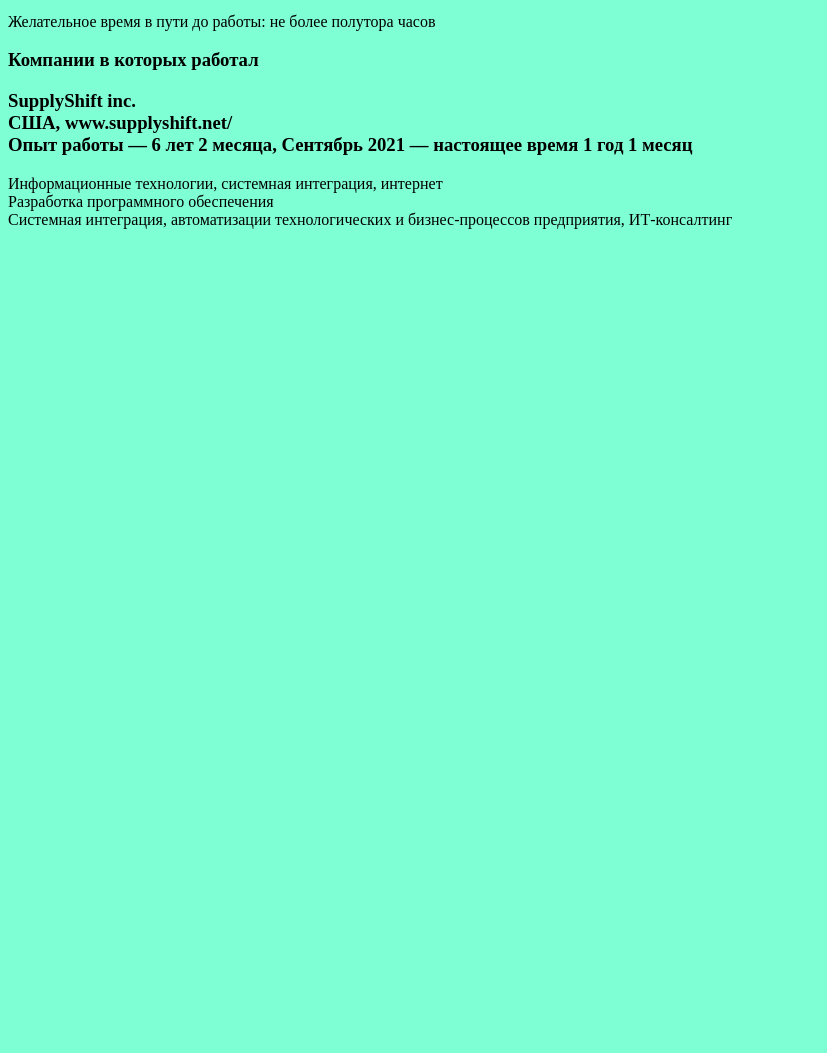
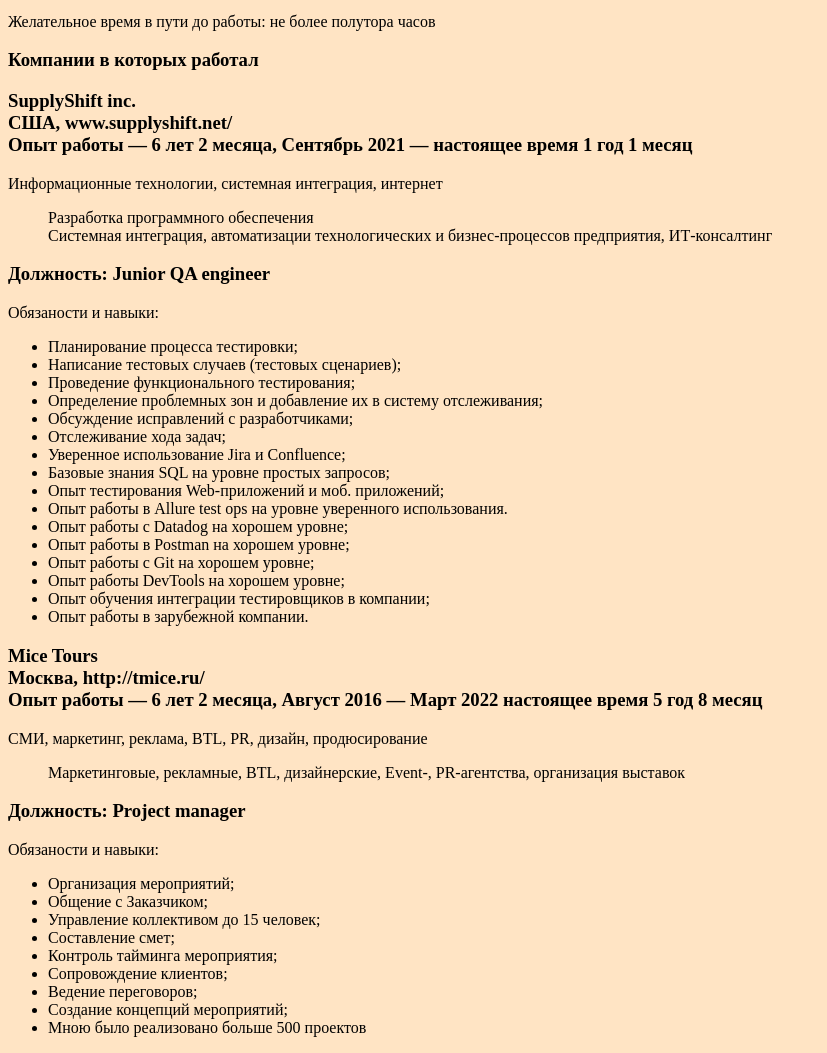
Before and after one commit to ShabelnikK/resume, a plain HTML site: page resume/index.html in a window 1280 px wide. Shown: the part 508-1561 px from the top of the page, without its empty margins (0-827 px from the left). Before the commit the page ends 800 px from the top, so only its background shows below. Drawn offline with Linux system fonts and the light colour scheme.

Commit message:
new information

```diff
--- a/css/styles.css
+++ b/css/styles.css
@@ -1,3 +1,3 @@
     body{
-        background-color: aquamarine;
+        background-color: bisque;
     }
--- a/resume/index.html
+++ b/resume/index.html
@@ -10,12 +10,12 @@
     <img src="" alt="">
         <p>Мужчина, 24 года, родился 13 марта 1998</p>
      <h3> Как со мной связаться: </h3>
-        <p>
-            Tel: +7 (915) 1964817 — предпочитаемый способ связи<br>
-            Email: shabelnikkv@gmail.com<br>
-            Telegram:<a href="https://t.me/skvmf" target="_blank">@SKVMF</a><br>
-            ВК: <a href=https://vk.com/k.v.shabelnik target="_blank">Шабельник К.В.</a>
-        </p>
+        <ul>
+            <li>Tel: +7 (915) 1964817 — предпочитаемый способ связи</li>
+            <li>Email: shabelnikkv@gmail.com</li>
+            <li>Telegram:<a href="https://t.me/skvmf" target="_blank">@SKVMF</a></li>
+            <li>ВК:<a href=https://vk.com/k.v.shabelnik target="_blank">Шабельник К.В.</a></li>
+        </ul>
         <p>
             Проживает: Москва<br>
         Гражданство: Россия, есть разрешение на работу: Россия<br>
@@ -36,10 +36,52 @@
         Опыт работы — 6 лет 2 месяца, Сентябрь 2021 — настоящее время 1 год 1 месяц</h3>
         <p>
             Информационные технологии, системная интеграция, интернет <br>
-            Разработка программного обеспечения <br>
-            Системная интеграция, автоматизации технологических и бизнес-процессов предприятия, ИТ-консалтинг
+        <ul>
+        Разработка программного обеспечения<br>
+        Системная интеграция, автоматизации технологических и бизнес-процессов предприятия, ИТ-консалтинг
+        </ul>
+
         </p>
-
+    <h3>Должность: Junior QA engineer</h3>
+        <p> Обязаности и навыки:</p>
+        <ul>
+            <li>Планирование процесса тестировки;</li>
+            <li>Написание тестовых случаев (тестовых сценариев);</li>
+            <li>Проведение функционального тестирования;</li>
+            <li>Определение проблемных зон и добавление их в систему отслеживания;</li>
+            <li>Обсуждение исправлений с разработчиками;</li>
+            <li>Отслеживание хода задач;
+            <li>Уверенное использование Jira и Confluence;</li>
+            <li>Базовые знания SQL на уровне простых запросов;</li>
+            <li>Опыт тестирования Web-приложений и моб. приложений;</li>
+            <li>Опыт работы в Allure test ops на уровне уверенного использования.</li>
+            <li>Опыт работы с Datadog на хорошем уровне;</li>
+            <li>Опыт работы в Postman на хорошем уровне;</li>
+            <li>Опыт работы с Git на хорошем уровне;</li>
+            <li>Опыт работы DevTools на хорошем уровне;</li>
+            <li>Опыт обучения интеграции тестировщиков в компании;</li>
+            <li>Опыт работы в зарубежной компании.</li>
+        </ul>
+    <h3>Mice Tours<br>
+        Москва, http://tmice.ru/<br>
+        Опыт работы — 6 лет 2 месяца, Август 2016 — Март 2022 настоящее время 5 год 8 месяц</h3>
+        <p>
+            СМИ, маркетинг, реклама, BTL, PR, дизайн, продюсирование <br>
+            <ul>Маркетинговые, рекламные, BTL, дизайнерские, Event-, PR-агентства, организация выставок</ul>
+        </p>
+    <h3>Должность: Project manager</h3>
+        <p> Обязаности и навыки:</p>
+        <ul>
+            <li>Организация мероприятий;</li>
+            <li>Общение с Заказчиком;</li>
+            <li>Управление коллективом до 15 человек;</li>
+            <li>Составление смет;</li>
+            <li>Контроль тайминга мероприятия;</li>
+            <li>Сопровождение клиентов;</li>
+            <li>Ведение переговоров;</li>
+            <li>Создание концепций мероприятий;</li>
+            <li>Мною было реализовано больше 500 проектов</li>
+        </ul>
 
 
 </body>
```
